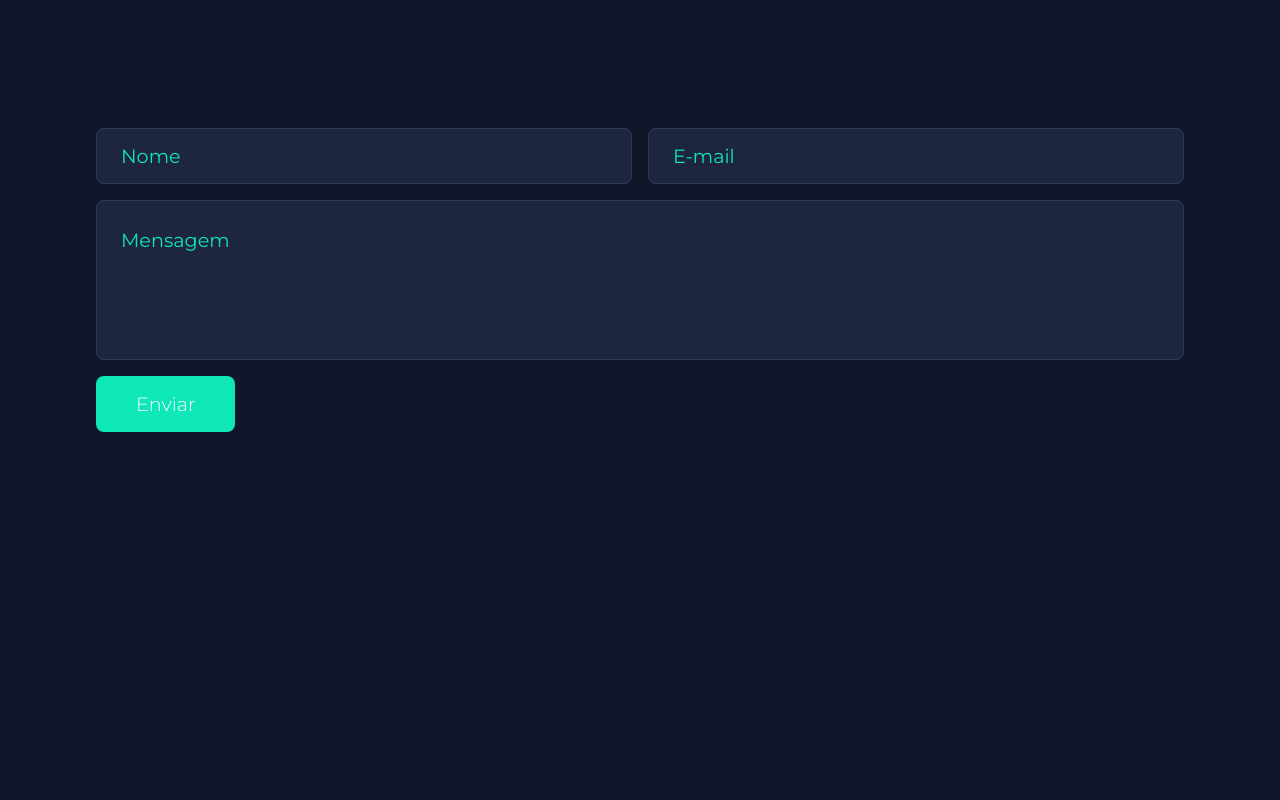
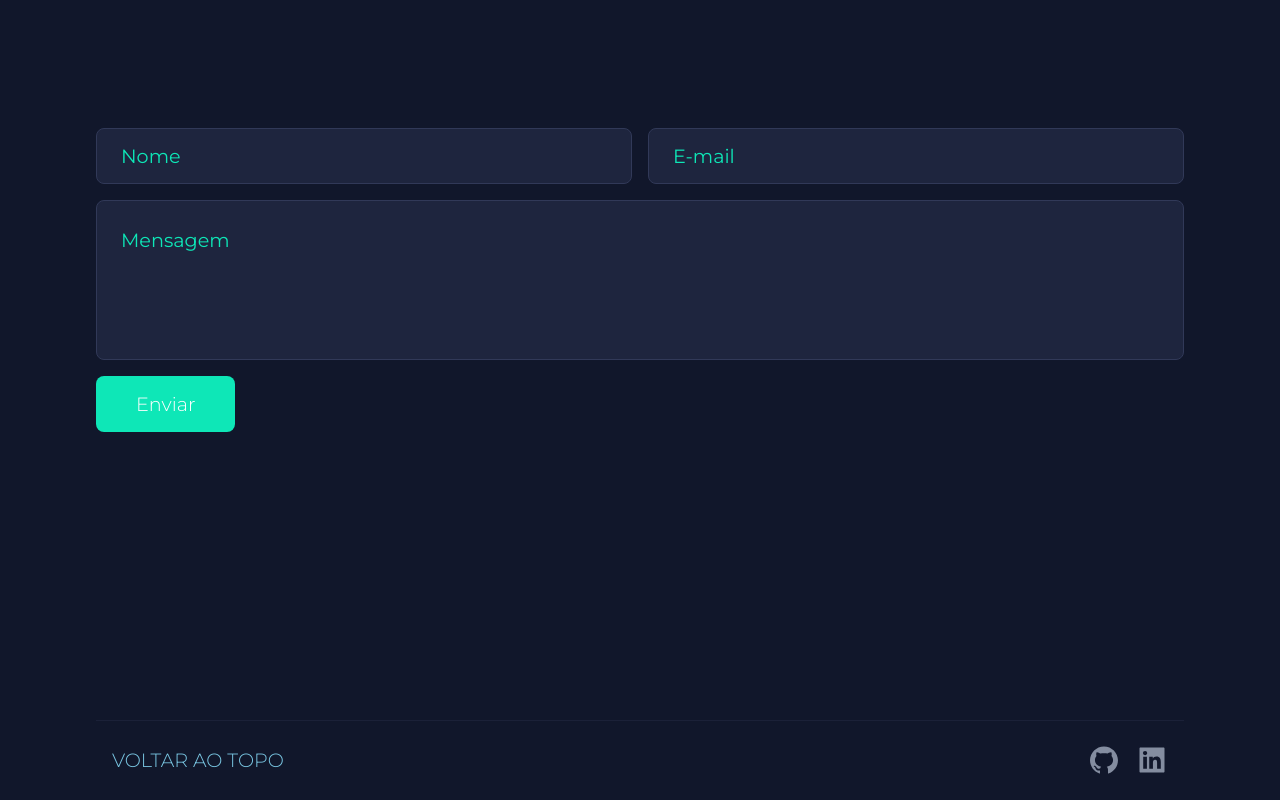
Before and after one commit to Yuri-Rangel-Rabelo-Palheta/meuportfolio, a Next.js app: page / in a window 1280 px wide. Shown: the part 5676-6476 px from the top of the page. Before the commit the page ends 6108 px from the top, so only its background shows below. Built offline with nearby package versions, Linux system fonts and the light colour scheme.

Commit message:
estrutura dos projetos

```diff
--- /dev/null
+++ b/src/components/Footer/index.tsx
@@ -0,0 +1,36 @@
+import { AiOutlineGithub, AiFillLinkedin } from 'react-icons/ai';
+import { Container } from './styles';
+
+function Footer() {
+  function handleRedirect(url: string) {
+    window.open(url);
+  }
+
+  function handleScrollTop() {
+    window.scroll({
+      top: 0,
+      behavior: 'smooth'
+    });
+  }
+
+  return (
+    <Container>
+      <div className="container">
+        <button type="button" onClick={handleScrollTop}>
+          Voltar ao topo
+        </button>
+        <section>
+
+          <AiOutlineGithub
+            onClick={() => handleRedirect('https://github.com')}
+          />
+          <AiFillLinkedin
+            onClick={() => handleRedirect('https://linkedin.com')}
+          />
+        </section>
+      </div>
+    </Container>
+  );
+}
+
+export default Footer;
--- /dev/null
+++ b/src/components/Footer/styles.ts
@@ -0,0 +1,58 @@
+import styled from 'styled-components';
+
+export const Container = styled.footer`
+  width: 100%;
+  display: flex;
+  margin-top: 10rem;
+  border-top: 1px solid ${({ theme }) => theme.backgroundLight};
+  height: 5rem;
+  align-items: center;
+  justify-content: center;
+
+  > div {
+    display: flex;
+    align-items: center;
+    justify-content: space-between;
+
+    button {
+      background: none;
+      border: none;
+      color: ${({ theme }) => theme.secondary};
+      text-transform: uppercase;
+      font-weight: 300;
+      font-size: 1.2rem;
+    }
+
+    > section {
+      display: flex;
+      align-items: center;
+      gap: 1rem;
+
+      svg {
+        width: 2rem;
+        height: 2rem;
+        color: ${({ theme }) => theme.text};
+        transition: 0.5s;
+        cursor: pointer;
+
+        &:hover {
+          color: ${({ theme }) => theme.primary};
+        }
+      }
+    }
+
+    @media (max-width: 450px) {
+      button {
+        font-size: 0.9rem;
+      }
+
+      > section {
+        gap: 0.5rem;
+        svg {
+          width: 1.5rem;
+          height: 1.5rem;
+        }
+      }
+    }
+  }
+`;
--- /dev/null
+++ b/src/components/ProjetosItem/styles.ts
@@ -0,0 +1,56 @@
+import styled from 'styled-components';
+
+interface ContainerProps {
+  imgUrl: string;
+}
+
+export const Container = styled.div<ContainerProps>`
+  > a {
+    position: relative;
+    width: 100%;
+    background: url(${props => props.imgUrl}) no-repeat center;
+    background-size: cover;
+    height: 10rem;
+    padding: 1.5rem;
+    display: flex;
+    align-items: flex-end;
+    justify-content: flex-start;
+    border-radius: 0.5rem;
+    border: 1px solid ${({ theme }) => theme.border};
+    transition: 0.5s;
+    cursor: pointer;
+    overflow: hidden;
+
+    &:hover {
+      border-color: ${({ theme }) => theme.primary};
+
+      > div.overlay {
+        opacity: 0.5;
+      }
+    }
+
+    > section {
+      z-index: 2;
+      h1 {
+        color: ${({ theme }) => theme.primary};
+        font-size: 1.5rem;
+      }
+      h2 {
+        color: ${({ theme }) => theme.secondary};
+        font-weight: 300;
+        font-size: 1rem;
+      }
+    }
+
+    > div.overlay {
+      position: absolute;
+      left: 0;
+      bottom: 0;
+      width: 100%;
+      height: 100%;
+      background: ${({ theme }) => theme.gradient};
+      opacity: 0.7;
+      transition: 0.5s;
+    }
+  }
+`;
--- a/src/pages/index.tsx
+++ b/src/pages/index.tsx
@@ -2,6 +2,7 @@
 import Conhecimentos from "../components/Conhecimentos";
 import ConhecimentoItem from "../components/Conhecimentos/ConhecimentoItem";
 import Experiencias from "../components/Experiencias";
+import Footer from "../components/Footer";
 import FormContato from "../components/FormContato";
 import Header from "../components/Header";
 import HomeHero from "../components/HomeHero";
@@ -21,6 +22,7 @@
         <Projetos />
         <Conhecimentos />
         <FormContato />
+        <Footer />
       </main>
 
     </HomeContainer>
```
Also changed, not shown: src/components/ProjetosItem/index.tsx (added, +27 -0 lines), src/pages/projetos/index.tsx (added, +39 -0 lines), src/styles/ProjetosStyles.ts (added, +25 -0 lines).
